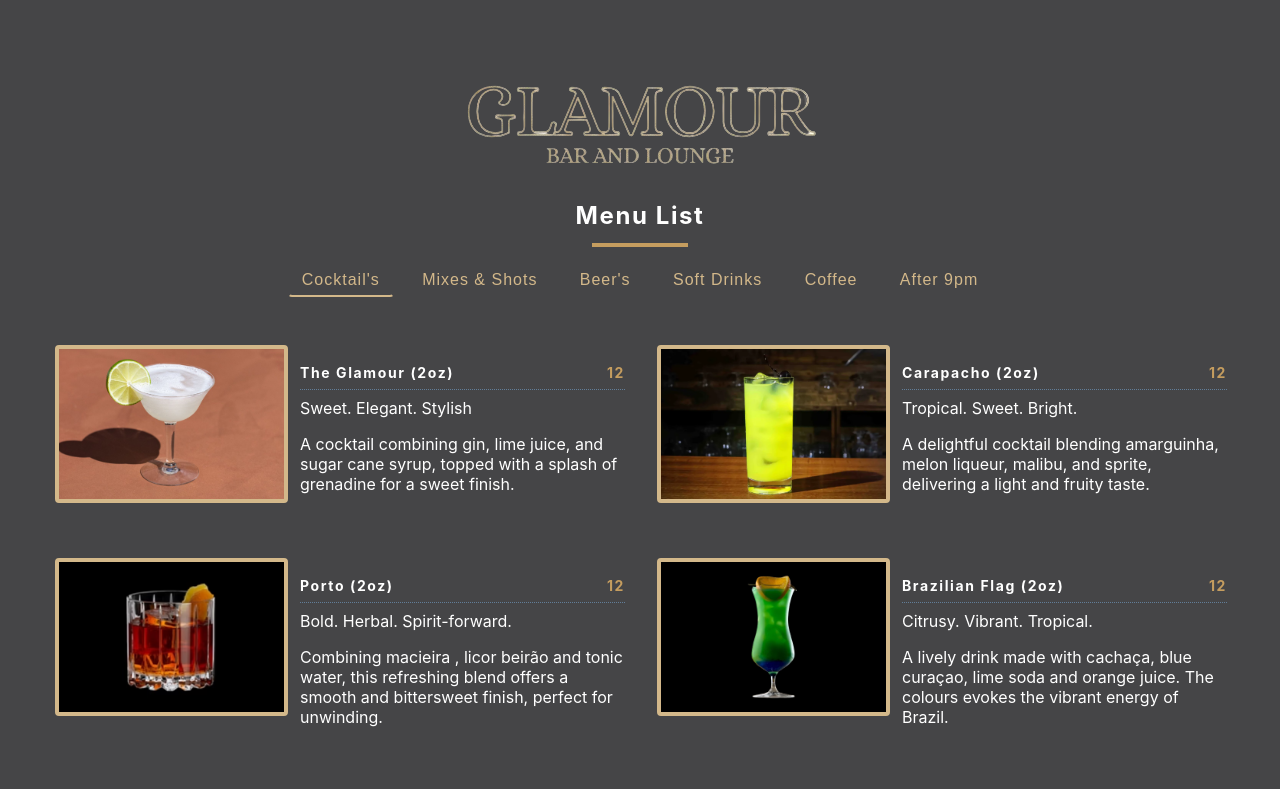
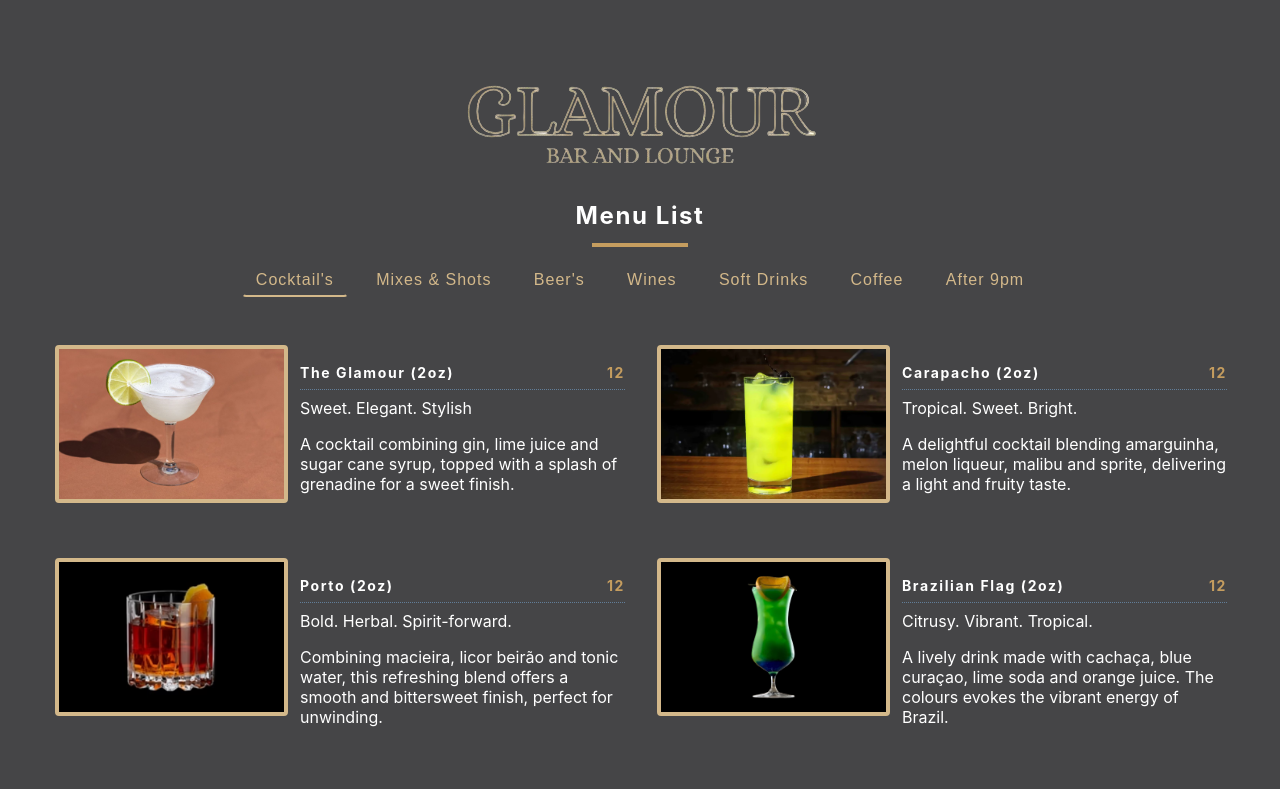
Before and after one commit to lipecayres/restaurant-table-menu, a React (Create React App) app: page / in a window 1280 px wide. Shown: the top 789 px of the page. Built offline with nearby package versions, Linux system fonts and the light colour scheme.

Commit message:
[data]: updated wines options to menu

```diff
--- a/src/data.js
+++ b/src/data.js
@@ -12,7 +12,7 @@ const menu = [
     price: 12,
     img: "./images/cocktails/the-glamour.jpg",
     shortDesc: `Sweet. Elegant. Stylish`,
-    longDesc: `A cocktail combining gin, lime juice, and sugar cane syrup, topped with a splash of grenadine for a sweet finish. `,
+    longDesc: `A cocktail combining gin, lime juice and sugar cane syrup, topped with a splash of grenadine for a sweet finish. `,
   },
   {
     id: 102,
@@ -21,7 +21,7 @@ const menu = [
     price: 12,
     img: "./images/cocktails/carapacho.png",
     shortDesc: `Tropical. Sweet. Bright.`,
-    longDesc: `A delightful cocktail blending amarguinha, melon liqueur, malibu, and sprite, delivering a light and fruity taste.`,
+    longDesc: `A delightful cocktail blending amarguinha, melon liqueur, malibu and sprite, delivering a light and fruity taste.`,
   },
   {
     id: 103,
@@ -30,7 +30,7 @@ const menu = [
     price: 12,
     img: "./images/cocktails/porto.png",
     shortDesc: `Bold. Herbal. Spirit-forward. `,
-    longDesc: `Combining macieira , licor beirão and tonic water, this refreshing blend offers a smooth and bittersweet finish, perfect for unwinding. `,
+    longDesc: `Combining macieira, licor beirão and tonic water, this refreshing blend offers a smooth and bittersweet finish, perfect for unwinding. `,
   },
   {
     id: 104,
@@ -196,7 +196,7 @@ const menu = [
     img: "./images/mixed-drinks/shots.jpg",
     shortDesc: "A perfect way to party it up. Cheers!",
     longDesc:
-      " Ideal for lively gatherings and celebrations, offering lots of different spirits to suit any taste."
+      " Ideal for lively gatherings and celebrations, offering lots of different spirits to suit any taste.",
   },
   {
     id: 208,
@@ -206,7 +206,7 @@ const menu = [
     img: "./images/mixed-drinks/premium-shots.jpg",
     shortDesc: "Crafted with top-shelf spirits.",
     longDesc:
-      "Experience luxury in every sip with premium spirits .Top-shelf liqueurs Perfect for those seeking a refined, bold flavor to elevate any occasion."
+      "Experience luxury in every sip with premium spirits .Top-shelf liqueurs Perfect for those seeking a refined, bold flavor to elevate any occasion.",
   },
 
   // Beers
@@ -271,6 +271,51 @@ const menu = [
       "A refreshing mix of half-pint beer and 7up, delivering a crisp and sweet experience.",
   },
 
+  //
+  //   Wines
+  //
+
+  {
+    id: 701,
+    title: "House Red Wine - 6oz",
+    category: "Wines",
+    price: 6,
+    img: "./images/wines/red-wine.jpg",
+    shortDesc: "Rich. Smooth. Local.",
+    longDesc:
+      "A house red wine with smooth, full-bodied flavors. Perfect for everyday enjoyment with a touch of local character.",
+  },
+  {
+    id: 702,
+    title: "House White Wine - 6oz",
+    category: "Wines",
+    price: 6,
+    img: "./images/wines/white-wine.png",
+    shortDesc: "Crisp. Light. Refreshing.",
+    longDesc:
+      "Our house white wine, offering bright, refreshing flavors with subtle hints of fruit. Ideal for a light, easygoing experience.",
+  },
+  {
+    id: 703,
+    title: "Red Wine - Bottle",
+    category: "Wines",
+    price: 4.5,
+    img: "./images/wines/red-wine-bottle.jpg",
+    shortDesc: "Exquisite. Bold. Elegant.",
+    longDesc:
+      "A premium bottle of red wine showcasing deep, complex flavors and a smooth finish. Perfect for enjoying on its own.",
+  },
+  {
+    id: 704,
+    title: "White Wine - Bottle",
+    category: "Wines",
+    price: 6.0,
+    img: "./images/wines/white-wine-bottle.jpg",
+    shortDesc: "Fresh. Vibrant. Aromatic.",
+    longDesc:
+      "A bottle of white wine with a vibrant offering notes of citrus and tropical fruit. A satisfying choice for any occasion.",
+  },
+
   // Soft Drinks
 
   {
@@ -318,7 +363,6 @@ const menu = [
     shortDesc: "Energizing. Bold. Refreshing.",
     longDesc: "A can of RedBull to give you a burst of energy.",
   },
-
 
   // coffee
 
```
